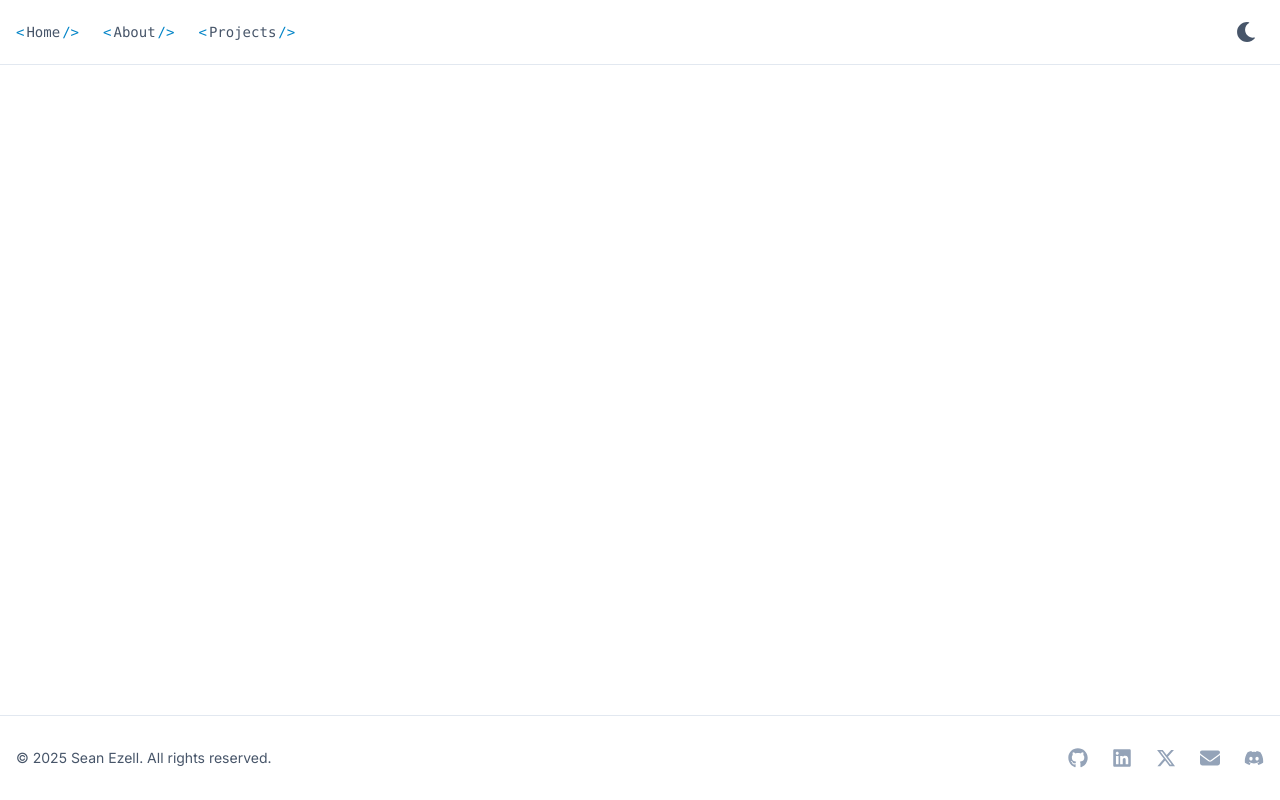
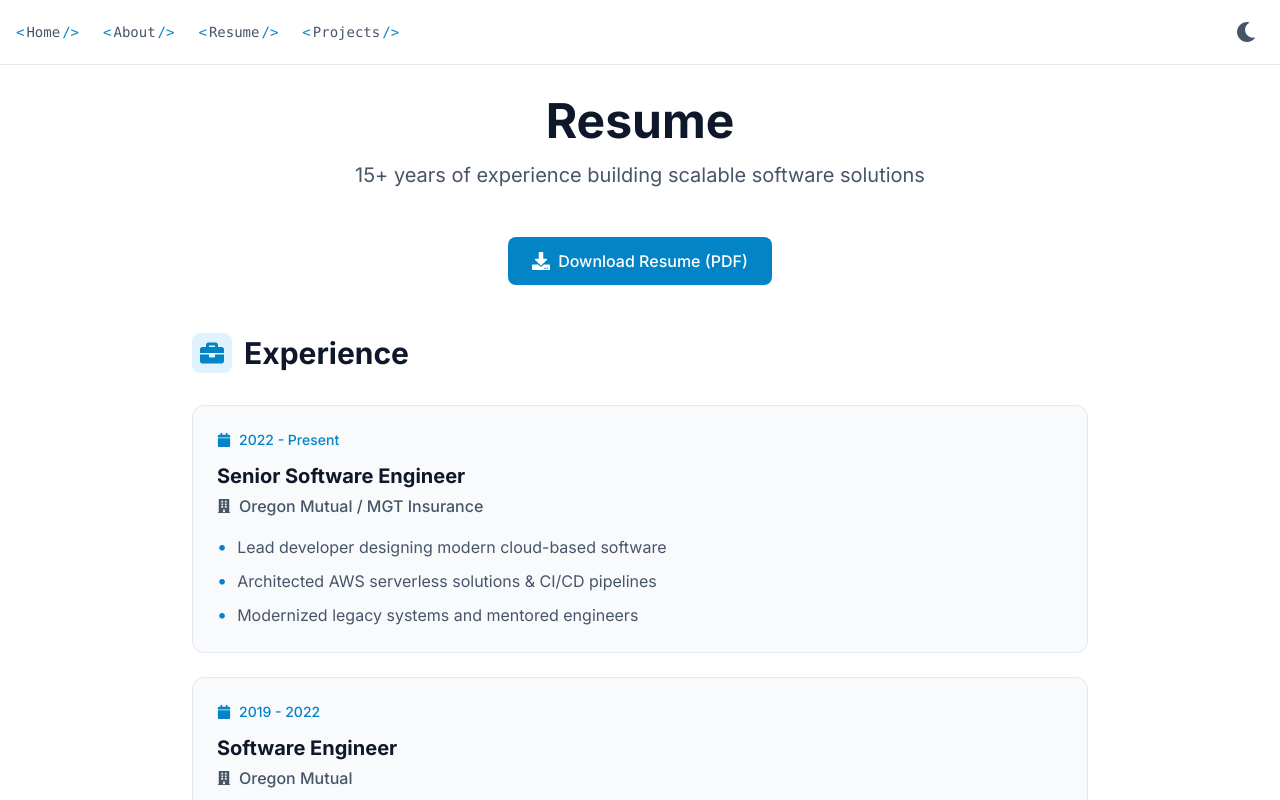
Before and after one commit to seanezell/website-client, a React (Create React App) app: page /resume in a window 1280 px wide. Shown: the top 800 px of the page. Built offline with nearby package versions, Linux system fonts and the light colour scheme.

Commit message:
adding resume page

```diff
--- a/src/App.js
+++ b/src/App.js
@@ -5,6 +5,7 @@ import Footer from "./components/Footer";
 import Home from "./pages/Home.jsx";
 import About from "./pages/About.jsx";
 import Projects from "./pages/Projects";
+import Resume from "./pages/Resume";
 
 // Layout wrapper component that includes Header and Footer
 function Layout({ children }) {
@@ -27,6 +28,7 @@ function App() {
           <Route path="/" element={<Home />} />
           <Route path="/about" element={<About />} />
           <Route path="/projects" element={<Projects />} />
+          <Route path="/resume" element={<Resume />} />
         </Routes>
       </Layout>
     </BrowserRouter>
--- a/src/components/Header.jsx
+++ b/src/components/Header.jsx
@@ -55,6 +55,15 @@ const Header = () => {
                     </Link>
 
                     <Link
+                        to="/resume"
+                        className="group flex items-center gap-0.5 text-slate-600 dark:text-slate-400 hover:text-primary-600 dark:hover:text-primary-400 transition-colors font-mono text-sm"
+                    >
+                        <span className="text-primary-600 dark:text-primary-400">&lt;</span>
+                        <span className="group-hover:underline">Resume</span>
+                        <span className="text-primary-600 dark:text-primary-400">/&gt;</span>
+                    </Link>
+
+                    <Link
                         to="/projects"
                         className="group flex items-center gap-0.5 text-slate-600 dark:text-slate-400 hover:text-primary-600 dark:hover:text-primary-400 transition-colors font-mono text-sm"
                     >
--- /dev/null
+++ b/src/pages/Resume.jsx
@@ -0,0 +1,175 @@
+import React from "react";
+import { FaBriefcase, FaDownload, FaCalendar, FaBuilding, FaCode } from 'react-icons/fa';
+
+const experiences = [
+    {
+        period: "2022 - Present",
+        title: "Senior Software Engineer",
+        company: "Oregon Mutual / MGT Insurance",
+        bullets: [
+            "Lead developer designing modern cloud-based software",
+            "Architected AWS serverless solutions & CI/CD pipelines",
+            "Modernized legacy systems and mentored engineers",
+        ]
+    },
+    {
+        period: "2019 - 2022",
+        title: "Software Engineer",
+        company: "Oregon Mutual",
+        bullets: [
+            "Full-stack development with JavaScript/Node.js & .NET",
+            "Collaborated with data engineering for DynamoDB systems",
+        ]
+    },
+    {
+        period: "2018 - 2019",
+        title: "Associate Software Engineer",
+        company: "Oregon Mutual",
+        bullets: [
+            "Supported C#/ASP.NET and legacy systems",
+            "Resolved long-standing functional and technical issues",
+        ]
+    },
+    {
+        period: "2014 - 2018",
+        title: "Web Application Admin/Developer",
+        company: "Linfield College",
+        bullets: [
+            "Built custom C#/ASP.NET and PHP/MySQL apps",
+            "Improved site security & migrated legacy Java systems",
+        ]
+    },
+    {
+        period: "2008 - 2014",
+        title: "Web Programmer",
+        company: "Linfield College",
+        bullets: [
+            "Built new applications to replace paper workflows",
+            "Implemented address validation and site improvements",
+        ]
+    },
+    {
+        period: "2006 - 2007",
+        title: "Network Administrator",
+        company: "Evergreen Aviation",
+        bullets: [
+            "Managed AD/Exchange and created automation scripts",
+        ]
+    },
+];
+
+const skills = [
+    "JavaScript / TypeScript",
+    "Node.js",
+    "React.js",
+    "C# / ASP.NET",
+    "PHP",
+    "SQL (SQL Server, MySQL)",
+    "AWS Serverless (Lambda, API Gateway, DynamoDB, Step Functions)",
+    "Terraform",
+    "Azure DevOps",
+    "CI/CD Pipelines",
+    "Git / GitHub / Azure DevOps",
+    "JSON Schema",
+    "PowerShell",
+    "Jira / Confluence",
+];
+
+export default function Resume() {
+    return (
+        <div className="max-w-4xl mx-auto space-y-12">
+            {/* Header Section */}
+            <div className="text-center">
+                <h1 className="text-4xl md:text-5xl font-bold text-slate-900 dark:text-white mb-4">
+                    Resume
+                </h1>
+                <p className="text-lg md:text-xl text-slate-600 dark:text-slate-400">
+                    15+ years of experience building scalable software solutions
+                </p>
+            </div>
+
+            {/* Download Button */}
+            <div className="flex justify-center">
+                <a
+                    href="/Sean-Ezell-Resume-2025-WEB.pdf"
+                    className="inline-flex items-center gap-2 px-6 py-3 bg-primary-600 dark:bg-primary-500 text-white rounded-lg hover:bg-primary-700 dark:hover:bg-primary-600 transition-colors shadow-sm hover:shadow-md font-medium"
+                    download
+                >
+                    <FaDownload size={18} />
+                    Download Resume (PDF)
+                </a>
+            </div>
+
+            {/* Experience Section */}
+            <div>
+                <div className="flex items-center gap-3 mb-8">
+                    <div className="p-2 rounded-lg bg-primary-100 dark:bg-primary-900/30 text-primary-600 dark:text-primary-400">
+                        <FaBriefcase size={24} />
+                    </div>
+                    <h2 className="text-3xl font-bold text-slate-900 dark:text-white">
+                        Experience
+                    </h2>
+                </div>
+
+                <div className="space-y-6">
+                    {experiences.map((exp, idx) => (
+                        <div
+                            key={idx}
+                            className="p-6 rounded-xl bg-slate-50 dark:bg-slate-800 border border-slate-200 dark:border-slate-700 hover:border-primary-400 dark:hover:border-primary-600 transition-all duration-300"
+                        >
+                            {/* Period Badge */}
+                            <div className="flex items-center gap-2 text-sm text-primary-600 dark:text-primary-400 mb-3">
+                                <FaCalendar size={14} />
+                                <span className="font-medium">{exp.period}</span>
+                            </div>
+
+                            {/* Title and Company */}
+                            <h3 className="text-xl font-bold text-slate-900 dark:text-white mb-1">
+                                {exp.title}
+                            </h3>
+                            <div className="flex items-center gap-2 text-slate-600 dark:text-slate-400 mb-4">
+                                <FaBuilding size={14} />
+                                <span className="font-medium">{exp.company}</span>
+                            </div>
+
+                            {/* Bullets - using items-center for better vertical alignment */}
+                            <ul className="space-y-2">
+                                {exp.bullets.map((bullet, i) => (
+                                    <li
+                                        key={i}
+                                        className="flex items-center gap-2.5 text-slate-600 dark:text-slate-400 leading-relaxed"
+                                    >
+                                        <span className="text-primary-600 dark:text-primary-400 flex-shrink-0 text-lg leading-none">•</span>
+                                        <span className="flex-1">{bullet}</span>
+                                    </li>
+                                ))}
+                            </ul>
+                        </div>
+                    ))}
+                </div>
+            </div>
+
+            {/* Skills Section */}
+            <div className="pt-8 border-t border-slate-200 dark:border-slate-700">
+                <div className="flex items-center gap-3 mb-6">
+                    <div className="p-2 rounded-lg bg-primary-100 dark:bg-primary-900/30 text-primary-600 dark:text-primary-400">
+                        <FaCode size={24} />
+                    </div>
+                    <h2 className="text-3xl font-bold text-slate-900 dark:text-white">
+                        Technical Skills
+                    </h2>
+                </div>
+                <div className="flex flex-wrap gap-3">
+                    {skills.map((skill, i) => (
+                        <span
+                            key={i}
+                            className="px-4 py-2 bg-slate-100 dark:bg-slate-800 text-slate-700 dark:text-slate-300 rounded-full text-sm font-medium border border-slate-200 dark:border-slate-700 hover:border-primary-400 dark:hover:border-primary-600 transition-colors"
+                        >
+                            {skill}
+                        </span>
+                    ))}
+                </div>
+            </div>
+        </div>
+    );
+}
```
Also changed, not shown: 1 other file (tests, documents, lock files or other folders).
